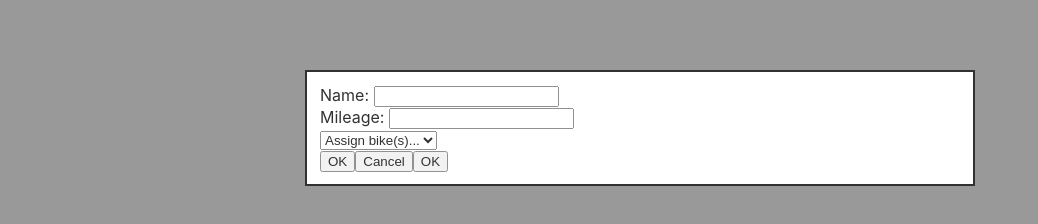
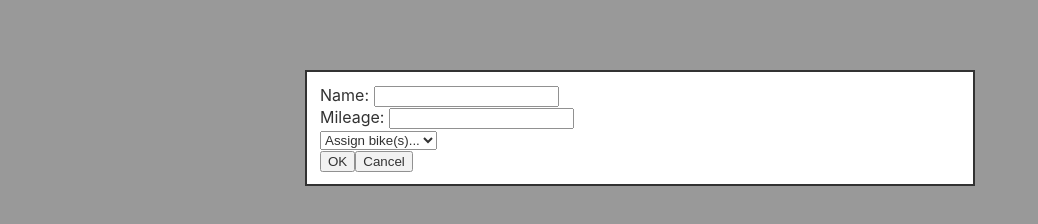
Before and after one commit to bartwroblewski/step_stequencer, a React (Create React App) app: page / in a window 1280 px wide. Both pictures are taken after a click on the button "Toggle modal". Shown: the part 272-496 px from the top of the page, without its empty margins (0-1038 px from the left). Built offline with nearby package versions, Linux system fonts and the light colour scheme.

Commit message:
Modal form

```diff
--- a/src/App.tsx
+++ b/src/App.tsx
@@ -1,5 +1,5 @@
 import React from 'react';
-import NewGearModal from './components/NewGearModal'
+import NewGearModal from './components/Modals'
 import Test from './components/Test'
 
 const App = () => {
--- a/src/components/NewGearModal.tsx
+++ b/src/components/Modals.tsx
@@ -6,16 +6,10 @@ import '../css/NewItemModal.css'
 
 interface NewItemModalProps {
   toggleModal: (e: any) => void,
-  inputs: JSX.Element[],
+  itemForm: JSX.Element,
 }
 
-const NewItemModal = ({toggleModal, inputs}: NewItemModalProps) => {
-
-/*   const [inputValue, setInputValue] = React.useState<any>()
-
-  const handleInputChange = (new_value: any) => {
-    setInputValue(new_value)
-  } */
+const NewItemModal = ({toggleModal, itemForm}: NewItemModalProps) => {
 
   const handleOKButtonClick = (e: any) => {
     toggleModal(e)
@@ -24,12 +18,7 @@ const NewItemModal = ({toggleModal, inputs}: NewItemModalProps) => {
   return (
     <div className="modal" onClick={toggleModal}>
       <div className="modal-content" onClick={e => e.stopPropagation()}> {/*  prevent hiding modal on modal content click */}
-        {inputs}
-        <div className="modal-buttons">
-          <OKButton onClick={handleOKButtonClick} />
-          <CancelButton onClick={toggleModal} />
-          <SubmitButton />
-        </div>
+        {itemForm}
       </div>
     </div>
   )
@@ -41,14 +30,17 @@ interface NewGearModalProps {
 }
 
 const NewGearModal = ({toggleModal, bikeNames}: NewGearModalProps) => {
-
-  const inputs = [
-    <NameInput />,
-    <MileageInput />,
-    <BikeInput bikeNames={bikeNames} />,
-  ]
-
-  return <NewItemModal toggleModal={toggleModal} inputs={inputs} />
+  return (
+    <NewItemModal
+      toggleModal={toggleModal}
+      itemForm={
+        <AddGearForm
+          onSubmit={toggleModal}
+          bikeNames={bikeNames}
+        />
+      }
+    />
+  )
 }
 
 export default NewGearModal
```
